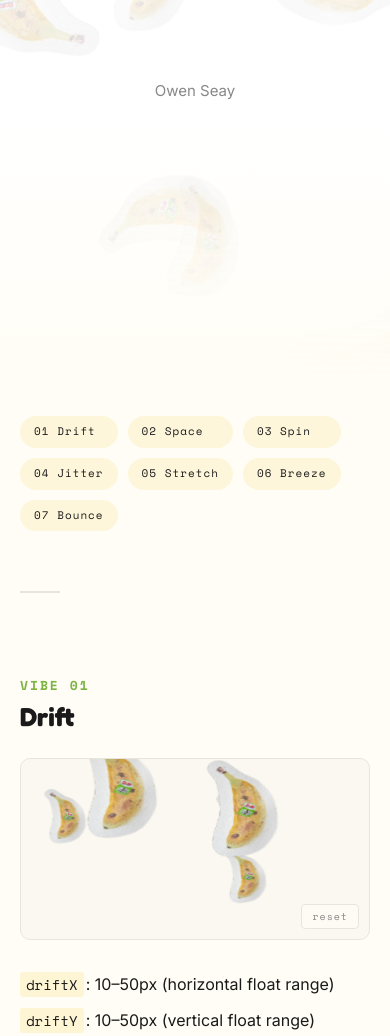
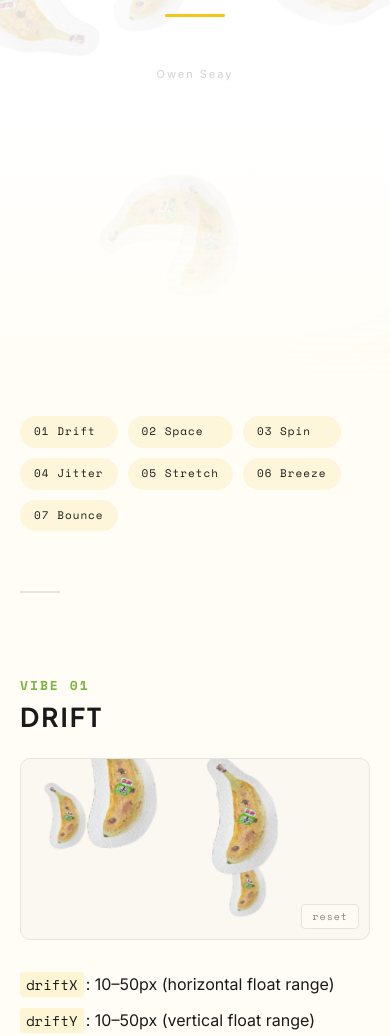
Before and after one commit to owenseay/banana-vibes, a plain HTML site: page technical.html in a window 390 px wide. Shown: the part 468-1504 px from the top of the page. Drawn offline with nearby package versions, Linux system fonts and the light colour scheme; animation ran at ten frames a second.

Commit message:
Refresh typography and polish across index and technical pages
Swap display font from Fredoka to Plus Jakarta Sans for a cleaner, more
confident tone. Uppercase section titles with letter-spacing, green vibe
labels, link author name on technical page, fix mobile canvas distortion
in demo previews, fix typos, and remove non-evergreen copy about bounce
being the only physics vibe.

Co-Authored-By: Claude Opus 4.6 <noreply@anthropic.com>

```diff
--- a/index.html
+++ b/index.html
@@ -38,7 +38,7 @@
 
   <link rel="preconnect" href="https://fonts.googleapis.com">
   <link rel="preconnect" href="https://fonts.gstatic.com" crossorigin>
-  <link href="https://fonts.googleapis.com/css2?family=Inter:wght@400;500;600;700;800;900&family=Fredoka:wght@400;500;600;700&family=Space+Mono:wght@400;700&display=swap" rel="stylesheet">
+  <link href="https://fonts.googleapis.com/css2?family=Inter:wght@400;500;600;700;800;900&family=Plus+Jakarta+Sans:wght@400;500;600;700;800&family=Space+Mono:wght@400;700&display=swap" rel="stylesheet">
   <style>
     :root {
       --bg: #ffffff;
@@ -130,7 +130,7 @@
     }
 
     .hero-title {
-      font-family: 'Fredoka', sans-serif;
+      font-family: 'Plus Jakarta Sans', sans-serif;
       font-size: clamp(52px, 10vw, 110px);
       font-weight: 700;
       line-height: 0.95;
@@ -196,18 +196,18 @@
       font-size: 12px;
       letter-spacing: 4px;
       text-transform: uppercase;
-      color: var(--banana-deep);
-      opacity: 0.7;
+      color: #7cb342;
       margin-bottom: 14px;
     }
 
     .level-title {
-      font-family: 'Fredoka', sans-serif;
+      font-family: 'Plus Jakarta Sans', sans-serif;
       font-size: clamp(36px, 6vw, 64px);
       font-weight: 700;
       line-height: 1.05;
       margin-bottom: 18px;
-      letter-spacing: -1px;
+      letter-spacing: 2px;
+      text-transform: uppercase;
       color: var(--ink);
     }
 
@@ -281,7 +281,7 @@
     }
 
     .interlude p.big {
-      font-family: 'Fredoka', sans-serif;
+      font-family: 'Plus Jakarta Sans', sans-serif;
       font-size: clamp(26px, 4vw, 38px);
       color: var(--ink);
       font-weight: 700;
@@ -321,7 +321,7 @@
     }
 
     .cta-section h2 {
-      font-family: 'Fredoka', sans-serif;
+      font-family: 'Plus Jakarta Sans', sans-serif;
       font-size: clamp(40px, 7vw, 72px);
       font-weight: 700;
       margin-bottom: 16px;
@@ -389,7 +389,7 @@
       color: rgba(0,0,0,0.5);
     }
 
-    /* ============================================
+/* ============================================
        STORY SECTION
        ============================================ */
     .story-section {
@@ -418,7 +418,7 @@
     }
 
     .story-section p.story-beat {
-      font-family: 'Fredoka', sans-serif;
+      font-family: 'Plus Jakarta Sans', sans-serif;
       font-size: clamp(24px, 4vw, 34px);
       font-weight: 700;
       color: var(--ink);
@@ -428,7 +428,7 @@
     }
 
     .story-section p.story-shout {
-      font-family: 'Fredoka', sans-serif;
+      font-family: 'Plus Jakarta Sans', sans-serif;
       font-size: clamp(32px, 6vw, 52px);
       font-weight: 700;
       color: #2E8B57;
@@ -484,7 +484,7 @@
     }
 
     .placard-title {
-      font-family: 'Fredoka', sans-serif;
+      font-family: 'Plus Jakarta Sans', sans-serif;
       font-size: 20px;
       font-weight: 700;
       color: var(--ink);
@@ -621,7 +621,7 @@
 <section class="interlude">
   <div class="interlude-inner story-section">
     <p class="reveal">One night I got bored and painted a <span class="pop">banana</span> with watercolors at my kitchen table.</p>
-    <p class="reveal">I peeled a <img src="banana_sticker.png" alt="sticker" class="story-sticker" draggable="false" /> off a real banana and stuck it on the painting then I cut the banana out of the watercolor paper that I painted it on and taped it to my refrigerator where it has lived every since.</p>
+    <p class="reveal">I peeled a <img src="banana_sticker.png" alt="sticker" class="story-sticker" draggable="false" /> off a real banana and stuck it on the painting then I cut the banana out of the watercolor paper that I painted it on and taped it to my refrigerator where it has lived ever since.</p>
     <p class="reveal">Then one night I got bored again and decided to feed my banana into an <span class="mono">LLM</span> to see what would happen.</p>
     <p class="story-beat reveal">The results were astonishing&hellip;</p>
     <p class="reveal">What started as an innocent brush stroke at my kitchen table suddenly multiplied into <span class="pop">exponential banana chaos</span>.</p>
@@ -664,7 +664,7 @@
     <h2 class="level-title reveal reveal-d1">Space</h2>
     <p class="level-desc reveal reveal-d2">
       With no anchor, no return path, and no destination, lazy space bananas are
-      Totally untethered. Each one left home on its own sine-modulated arc
+      totally untethered. Each one left home on its own sine-modulated arc
       and <em>has no intention of coming back.</em>
     </p>
     <div class="stat-row reveal reveal-d3">
--- a/technical.html
+++ b/technical.html
@@ -30,7 +30,7 @@
   <link rel="apple-touch-icon" sizes="180x180" href="/apple-touch-icon.png" />
   <link rel="preconnect" href="https://fonts.googleapis.com">
   <link rel="preconnect" href="https://fonts.gstatic.com" crossorigin>
-  <link href="https://fonts.googleapis.com/css2?family=Inter:wght@400;500;600;700&family=Fredoka:wght@400;500;600;700&family=Space+Mono:wght@400;700&display=swap" rel="stylesheet">
+  <link href="https://fonts.googleapis.com/css2?family=Inter:wght@400;500;600;700&family=Plus+Jakarta+Sans:wght@400;500;600;700;800&family=Space+Mono:wght@400;700&display=swap" rel="stylesheet">
   <style>
     :root {
       --bg: #fffdf5;
@@ -83,7 +83,7 @@
     }
 
     .cover-title {
-      font-family: 'Fredoka', sans-serif;
+      font-family: 'Plus Jakarta Sans', sans-serif;
       font-size: clamp(48px, 8vw, 80px);
       font-weight: 700;
       color: var(--ink);
@@ -103,9 +103,10 @@
     }
 
     .cover-author {
-      font-size: 15px;
-      color: var(--gray);
-      margin-top: 40px;
+      font-size: 11px;
+      letter-spacing: 2px;
+      color: rgba(0,0,0,0.18);
+      margin-top: 8px;
     }
 
     .cover-divider {
@@ -145,13 +146,15 @@
     }
 
     h2 {
-      font-family: 'Fredoka', sans-serif;
+      font-family: 'Plus Jakarta Sans', sans-serif;
       font-size: 48px;
       font-weight: 700;
       margin: 80px 0 24px;
       padding-top: 4px;
       color: var(--ink);
       line-height: 1.3;
+      letter-spacing: 2px;
+      text-transform: uppercase;
       overflow: visible;
     }
 
@@ -166,7 +169,7 @@
     }
 
     h3 {
-      font-family: 'Fredoka', sans-serif;
+      font-family: 'Plus Jakarta Sans', sans-serif;
       font-size: 22px;
       font-weight: 600;
       margin: 40px 0 12px;
@@ -217,7 +220,7 @@
     }
 
     .qa-q {
-      font-family: 'Fredoka', sans-serif;
+      font-family: 'Plus Jakarta Sans', sans-serif;
       font-size: 18px;
       font-weight: 600;
       color: var(--banana-deep);
@@ -374,7 +377,7 @@
   </h1>
   <p class="cover-subtitle">A Technical Companion</p>
   <div class="cover-divider"></div>
-  <p class="cover-author">Owen Seay</p>
+  <p class="cover-author"><a href="https://owenseay.com" style="color: rgba(0,0,0,0.18); text-decoration: none; transition: color 0.2s;" onmouseover="this.style.color='rgba(0,0,0,0.4)'" onmouseout="this.style.color='rgba(0,0,0,0.18)'">Owen Seay</a></p>
 </div>
 
 <!-- ============================================
@@ -714,7 +717,7 @@
 
   <div class="qa">
     <p class="qa-q">How does the bounce physics work?</p>
-    <p class="qa-a">Bounce is the only vibe that simulates real physics. Every other vibe is purely mathematical: sine waves, scaling, heading rotation. Bounce has gravity, velocity, and collision. Every banana sits on the ground until its <span class="mono">popDelay</span> timer expires (staggered 0–5 seconds so they don't all launch at once). Once it pops, gravity takes over. Each frame, <span class="mono">gravity</span> gets added to the banana's vertical velocity, pulling it down. When it hits the floor, its vertical velocity gets reversed and set to its current <span class="mono">bounceEnergy</span> value, launching it back up.</p>
+    <p class="qa-a">Bounce has gravity, velocity, and collision. Every banana sits on the ground until its <span class="mono">popDelay</span> timer expires (staggered 0–5 seconds so they don't all launch at once). Once it pops, gravity takes over. Each frame, <span class="mono">gravity</span> gets added to the banana's vertical velocity, pulling it down. When it hits the floor, its vertical velocity gets reversed and set to its current <span class="mono">bounceEnergy</span> value, launching it back up.</p>
     <p class="qa-a">The key detail is that <span class="mono">bounceEnergy</span> increases with every bounce. Each landing adds a small amount of energy (+0.3–0.6 for regular bananas, +1.2–1.7 for heroes), so the bananas gradually bounce higher and higher until they cap out at <span class="mono">maxBounceEnergy</span>. They're not losing energy on each bounce like a real ball would. They're gaining it. Every landing is fuel for the next jump.</p>
     <p class="qa-a">Wall collisions just reverse horizontal velocity with a multiplier. Regular bananas lose half their speed on impact (×-0.5), so they tend to stay in their lane. Heroes barely lose anything (×-0.9), so they ricochet around the full width of the screen.</p>
   </div>
@@ -923,13 +926,13 @@
     const bananas = [];
 
     function reset() {
-      const rect = canvas.parentElement.getBoundingClientRect();
+      const rect = canvas.getBoundingClientRect();
       canvas.width = rect.width * devicePixelRatio;
-      canvas.height = 220 * devicePixelRatio;
+      canvas.height = rect.height * devicePixelRatio;
       ctx.imageSmoothingEnabled = true;
       ctx.imageSmoothingQuality = 'high';
       ctx.scale(devicePixelRatio, devicePixelRatio);
-      const w = rect.width, h = 220;
+      const w = rect.width, h = rect.height;
       bananas.length = 0;
       for (let i = 0; i < count; i++) {
         const b = initFn(w, h);
```
